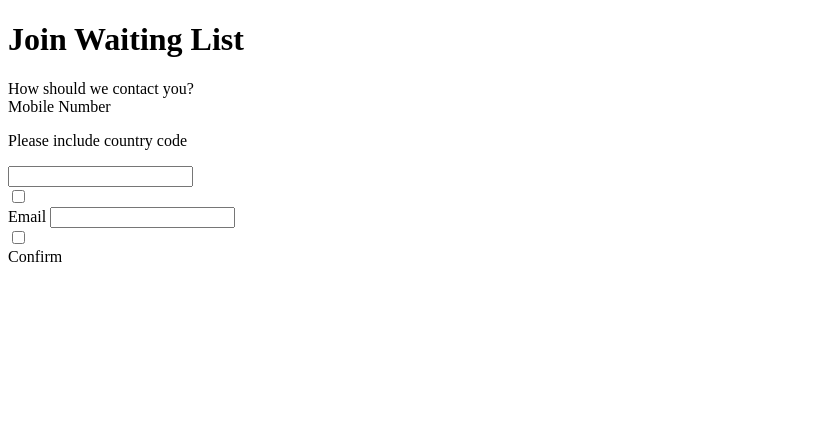
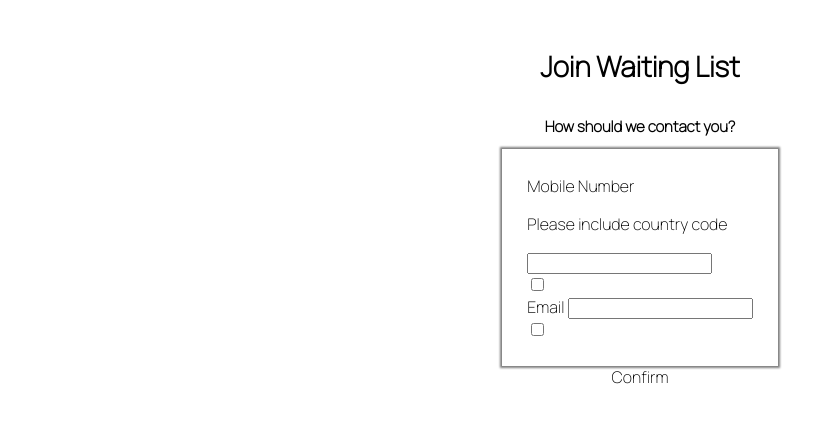
Before and after one commit to AsmahanM/Ticketmaster-Challenge, a plain HTML site: page index.html in a window 1280 px wide. Shown: the whole page, without its empty margins (0-836 px from the left). Drawn offline with Linux system fonts and the light colour scheme.

Commit message:
Started styling the form.

```diff
--- a/index.html
+++ b/index.html
@@ -4,7 +4,8 @@
     <meta charset="UTF-8">
     <meta http-equiv="X-UA-Compatible" content="IE=edge">
     <meta name="viewport" content="width=device-width, initial-scale=1.0">
-    <!-- <link rel="stylesheet" href="path/to/font-awesome/css/font-awesome.min.css"> -->
+    <link href="https://fonts.googleapis.com/css2?family=Manrope:wght@200&display=swap" rel="stylesheet">
+    <script src="https://kit.fontawesome.com/82c15dbd9d.js" crossorigin="anonymous"></script>
     <link rel="stylesheet" href="style.css">
     <title>Ticketmaster Challenge</title>
 </head>
@@ -16,7 +17,12 @@
         <h1>Join Waiting List</h1>
     </div>
 
-    <div class="form-img">How should we contact you?</div>
+
+    <div class="form-question">
+        <!-- <img class="form-heading-img" src="https://media.istockphoto.com/vectors/icon-clipboard-checklist-or-document-with-checkmarck-with-text-in-vector-id1148287574?k=20&m=1148287574&s=612x612&w=0&h=-bvpBV-72vGpvP3hgA_a1Jx10LrswJJvaZeuV9EV3UQ=" alt="Clipboard"> -->
+        <h2>How should we contact you?</h2>
+    </div>
+
 
     <div class="input-container">
 
--- a/style.css
+++ b/style.css
@@ -0,0 +1,43 @@
+body {
+    font-family: 'Manrope', sans-serif;
+    background-color: white;
+
+}
+
+.form-container {
+    display: flex;
+    flex-direction: column;
+    padding-top: 20px;
+    align-items: center;
+    vertical-align: middle;
+    justify-content: center;
+}
+
+.form-heading {
+    font-weight: 700em;
+    font-size: 14px;
+}
+
+
+.form-question {
+    font-size: 10px;
+    /* margin-left: 40%; */
+    /* vertical-align: middle;
+    display: inline-block; */
+    justify-content: center;
+    font-weight: 500px;
+}
+.form-heading-img  {
+    height: 20%;
+    width: 20%;
+    line-height: 1.5;
+    display: inline-block;
+    vertical-align: middle;
+
+}
+
+.input-container {
+    padding: 2%;
+    box-shadow: 0px 0px 2px 2px grey;
+    box-shadow: blue;
+}
```
